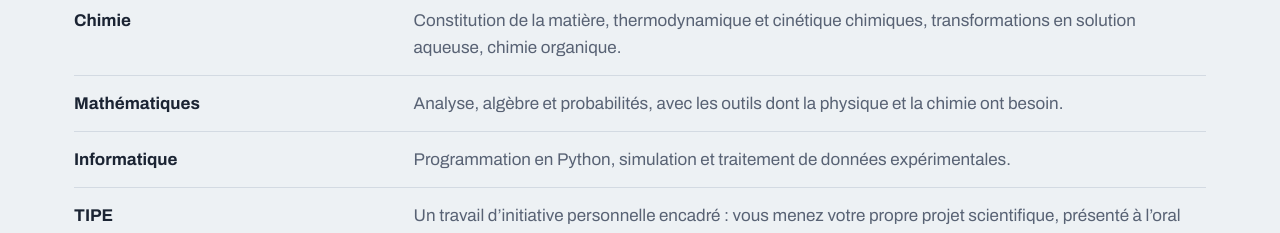
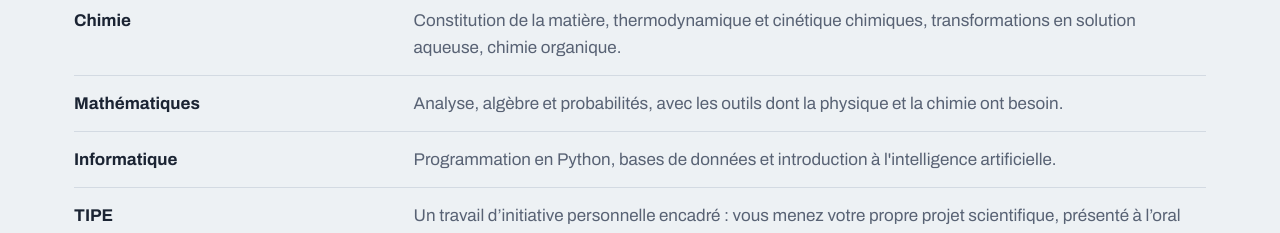
Before and after one commit to tpc-lyon/tpc-lyon.github.io, a plain HTML site: page la-prepa.html in a window 1280 px wide. Shown: the part 1920-2153 px from the top of the page. Drawn offline with Linux system fonts and the light colour scheme.

Commit message:
Update Informatique section in la-prepa.html

```diff
--- a/la-prepa.html
+++ b/la-prepa.html
@@ -67,7 +67,7 @@
       <tr><th>Physique</th><td>Mécanique, électricité, optique, électromagnétisme, thermodynamique, mécanique des fluides, ondes, physique quantique.</td></tr>
       <tr><th>Chimie</th><td>Constitution de la matière, thermodynamique et cinétique chimiques, transformations en solution aqueuse, chimie organique.</td></tr>
       <tr><th>Mathématiques</th><td>Analyse, algèbre et probabilités, avec les outils dont la physique et la chimie ont besoin.</td></tr>
-      <tr><th>Informatique</th><td>Programmation en Python, simulation et traitement de données expérimentales.</td></tr>
+      <tr><th>Informatique</th><td>Programmation en Python, bases de données et introduction à l'intelligence artificielle.</td></tr>
       <tr><th>TIPE</th><td>Un travail d’initiative personnelle encadré : vous menez votre propre projet scientifique, présenté à l’oral du concours.</td></tr>
       <tr><th>Français-philosophie</th><td>Un thème annuel, étudié à travers trois œuvres : lire, argumenter, rédiger.</td></tr>
       <tr><th>Anglais</th><td>Obligatoire, comme à l’écrit et à l’oral du concours. Une seconde langue vivante peut être suivie en option.</td></tr>
```
